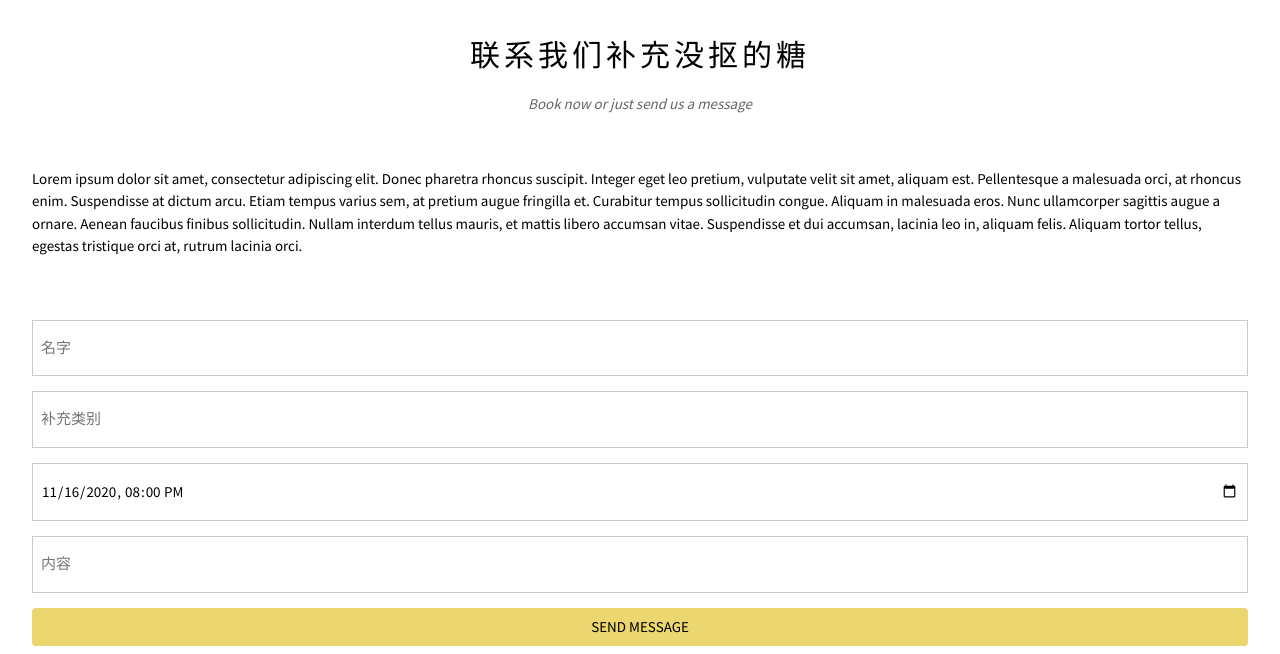
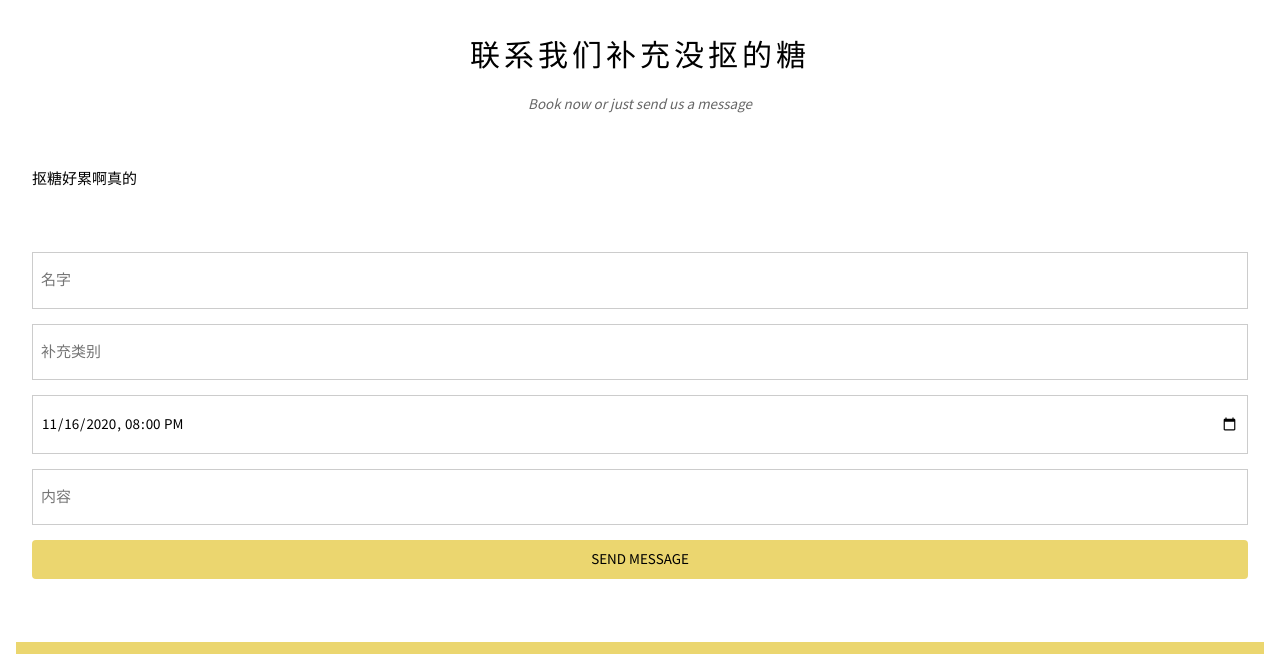
Before and after one commit to SuiGiCAT/SuiGiCAT.github.io, a plain HTML site: page index.html in a window 1280 px wide. Shown: the part 2349-3003 px from the top of the page. Drawn offline with Linux system fonts and the light colour scheme.

Commit message:
Update index.html

```diff
--- a/index.html
+++ b/index.html
@@ -147,7 +147,7 @@ and is wrapped around the whole page content, except for the footer in this exam
 <h2 class="w3-wide">联系我们补充没抠的糖</h2>
  <p class="w3-opacity"><i>Book now or just send us a message</i></p><br>
 <p class="w3-white w3-text-black w3-left-align">
-    Lorem ipsum dolor sit amet, consectetur adipiscing elit. Donec pharetra rhoncus suscipit. Integer eget leo pretium, vulputate velit sit amet, aliquam est. Pellentesque a malesuada orci, at rhoncus enim. Suspendisse at dictum arcu. Etiam tempus varius sem, at pretium augue fringilla et. Curabitur tempus sollicitudin congue. Aliquam in malesuada eros. Nunc ullamcorper sagittis augue a ornare. Aenean faucibus finibus sollicitudin. Nullam interdum tellus mauris, et mattis libero accumsan vitae. Suspendisse et dui accumsan, lacinia leo in, aliquam felis. Aliquam tortor tellus, egestas tristique orci at, rutrum lacinia orci.
+    抠糖好累啊真的
       </p>
       </div>
 <form action="/action_page.php" target="_blank">
```
